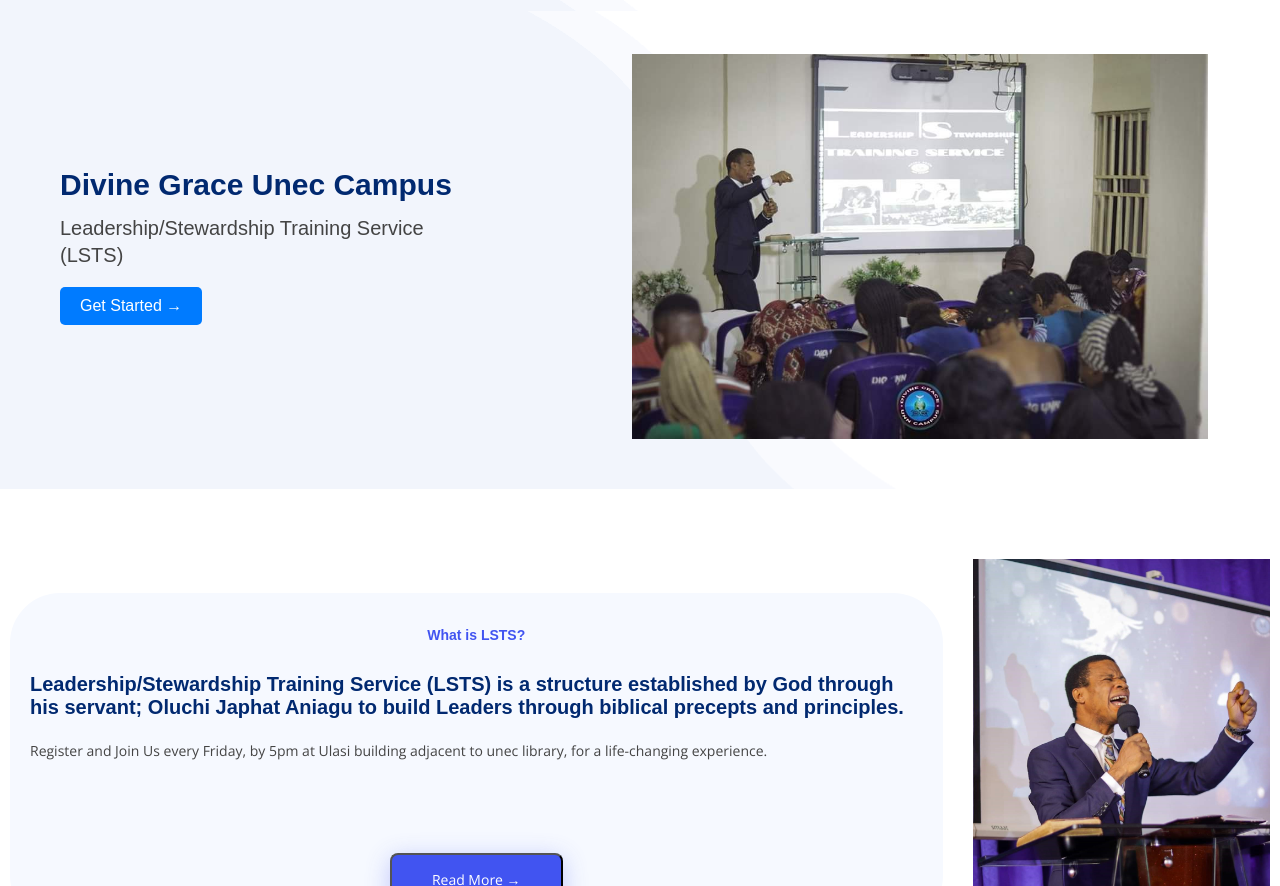
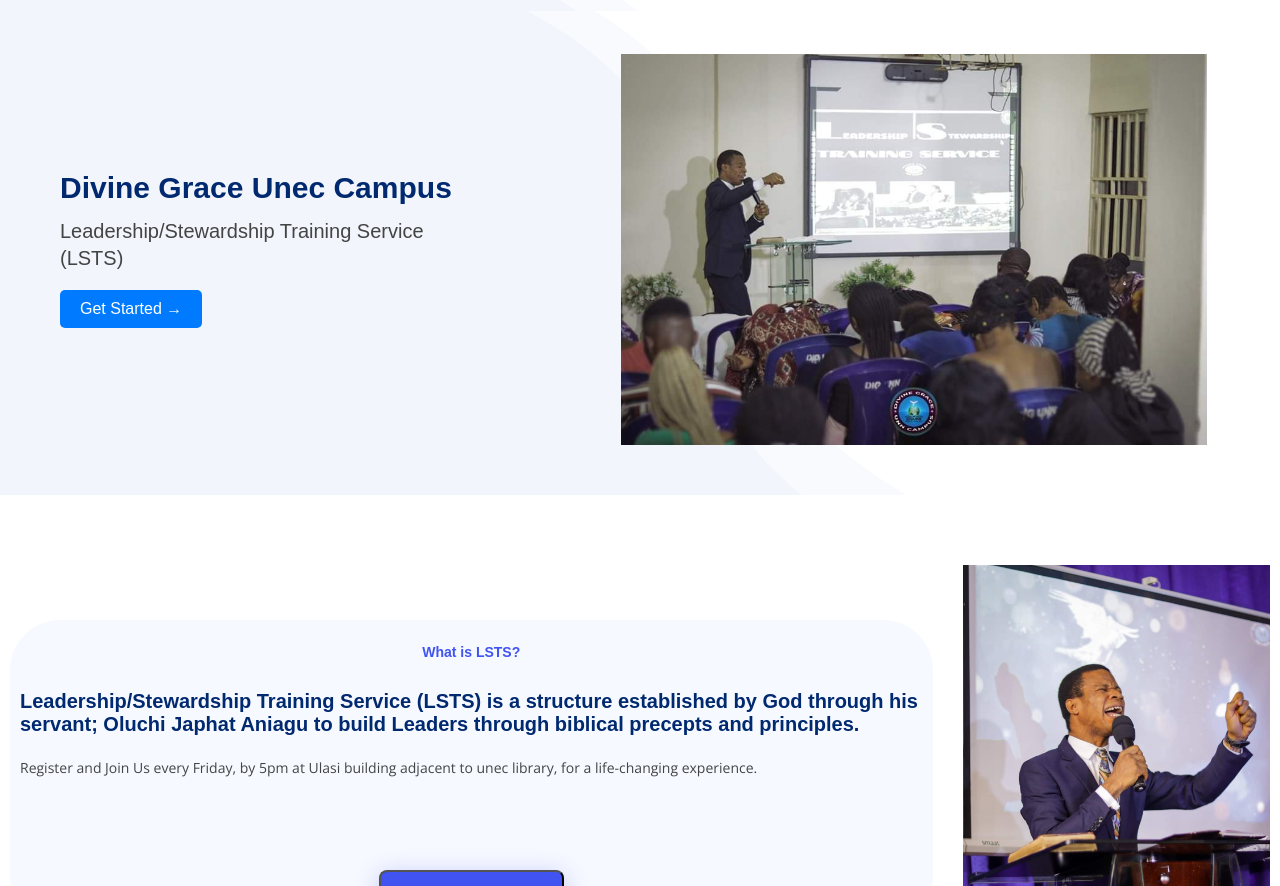
Before and after one commit to Soft-Nation-dev/DivineGrace, a plain HTML site: page index.html in a window 1280 px wide. Shown: the part 66-952 px from the top of the page. Drawn offline with nearby package versions, Linux system fonts and the light colour scheme.

Commit message:
Update divinegracemain.css

```diff
--- a/divinegracemain.css
+++ b/divinegracemain.css
@@ -9,13 +9,13 @@
 }
 .first-body-section-first-div{
     padding-left: 60px;
+    flex-basis: 50%;
 }
 .intro-d{
     color: rgb(1, 41, 112);
     font-family: "Nunito", sans-serif;
     font-size: 30px;
     font-weight: 700;
-    width: 500px;
     margin-bottom: 0;
 }
 .intro-l{
@@ -66,7 +66,6 @@
 .lst-div{
     background-color: #f6f9ff;
     flex-basis: 75%;
-    padding: 20px;
     border-radius: 50px;
     cursor: pointer;
     transition-duration: 0.5s;
@@ -88,6 +87,7 @@
     color: #4154f1;
     font-family: "Nunito", sans-serif;
     text-align: center;
+    padding-top: 10px;
 }
 
 .lst-writeup{
@@ -96,6 +96,7 @@
     color: #012970;
     font-family: "Nunito", sans-serif;
     margin-top: 30px;
+    padding-left: 10px;
 }
 
 .Register-p{
@@ -107,7 +108,8 @@
     font-size: 14px;
     font-weight: 400;
     line-height: 24px;
-    margin-bottom: 30px
+    margin-bottom: 30px;
+    padding-left: 10px;
 }
 
 .button-div{
@@ -123,7 +125,7 @@
     background: #4154f1;
     box-shadow: 0px 5px 25px rgba(65, 84, 241, 0.3);
     font-family: "Open Sans", sans-serif;
-    font-size: 14px;
+    font-size: 16px;
     font-weight: 400;
 }
 
@@ -139,7 +141,7 @@
     grid-template-columns: 1fr 1fr;
     justify-content: center;
     margin-top: 50px;
-    padding: 10px;
+    padding: 5px;
     margin-top: 20px;
     column-gap: 30px;
 
@@ -218,10 +220,10 @@
 
 .visionwriteup-p{
     color: rgb(68, 68, 68);
-font-family: "Open Sans", sans-serif;
-font-size: 14px;
-font-weight: 400;
-line-height: 24px;
+    font-family: "Open Sans", sans-serif;
+    font-size: 14px;
+    font-weight: 400;
+    line-height: 24px;
 }
 
 .last-section-div{
@@ -339,9 +341,6 @@
         justify-content: center;
         align-items: center;
     }
-        .intro-d{
-        width: auto;
-    }
     .first-body-section-first-div{
         padding-left: 0px;
     }
```
